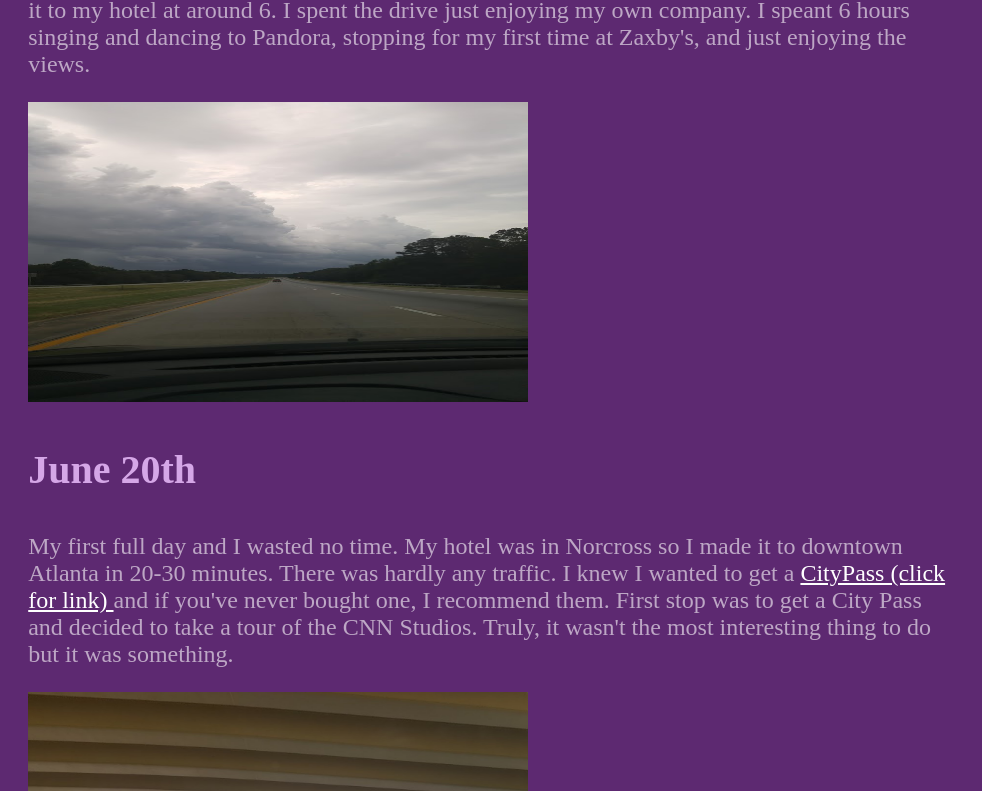
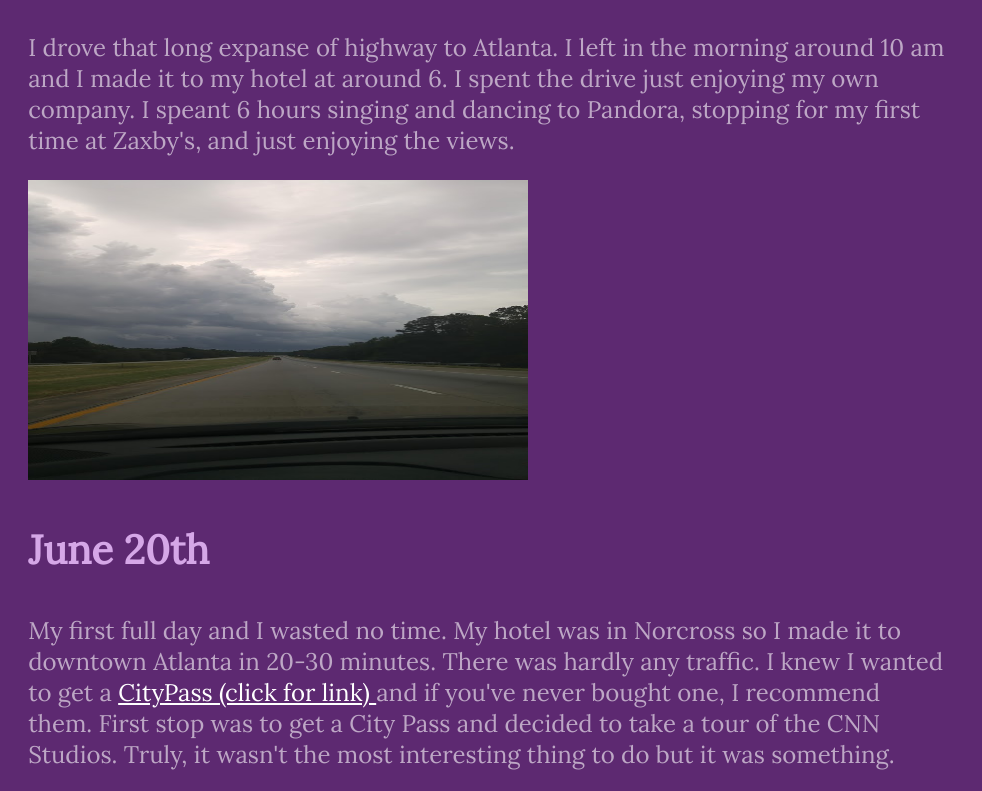
Before and after one commit to kenneba/html-me-something, a plain HTML site: page index.html in a window 1280 px wide. Shown: the part 475-1266 px from the top of the page, without its empty margins (0-982 px from the left). Drawn offline with Linux system fonts and the light colour scheme.

Commit message:
Updated the font

```diff
--- a/index.html
+++ b/index.html
@@ -3,6 +3,7 @@
 <head>
     <title>My favorite trip</title>
     <link href="styles.css" type="text/css" rel="stylesheet">
+    <link href="https://fonts.googleapis.com/css?family=Lora&display=swap" rel="stylesheet">
 </head>
 <body>
     <h1>Trip to ATL</h1>
--- a/styles.css
+++ b/styles.css
@@ -1,5 +1,6 @@
 body{
     background-color: #5D2971;
+    font-family: 'Lora', serif;
 }
 .main{
     width:80%;
```
